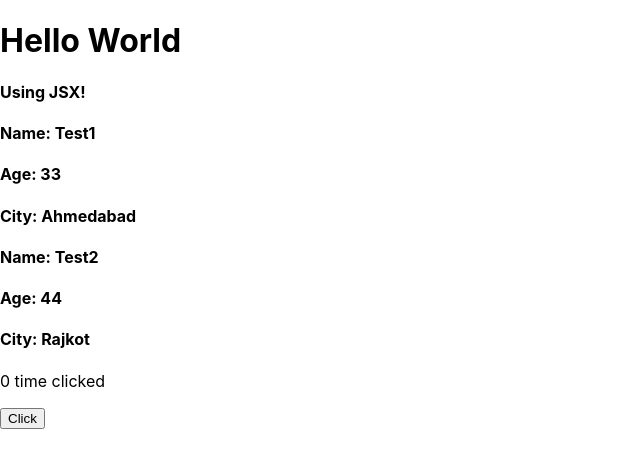
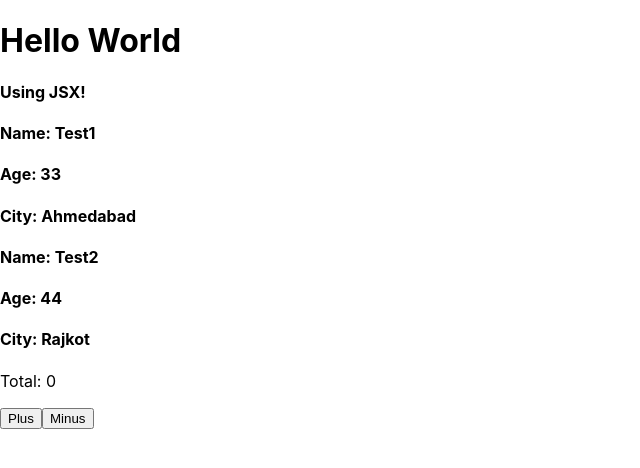
Before and after one commit to nikunjp-tatva/react-training, a React (Create React App) app: page / in a window 1280 px wide. Shown: the top 468 px of the page, without its empty margins (0-640 px from the left). Built offline with nearby package versions, Linux system fonts and the light colour scheme.

Commit message:
add plus and minus in state

```diff
--- a/src/components/State.js
+++ b/src/components/State.js
@@ -4,13 +4,20 @@ const State = () => {
   const [value, setValue] = React.useState(0);
   return (
     <div>
-      <p>{value} time clicked</p>
+      <p>Total: {value}</p>
       <button
         onClick={() => {
           setValue(value + 1);
         }}
       >
-        Click
+        Plus
+      </button>
+      <button
+        onClick={() => {
+          setValue(value? value - 1 : value);
+        }}
+      >
+        Minus
       </button>
     </div>
   );
```
